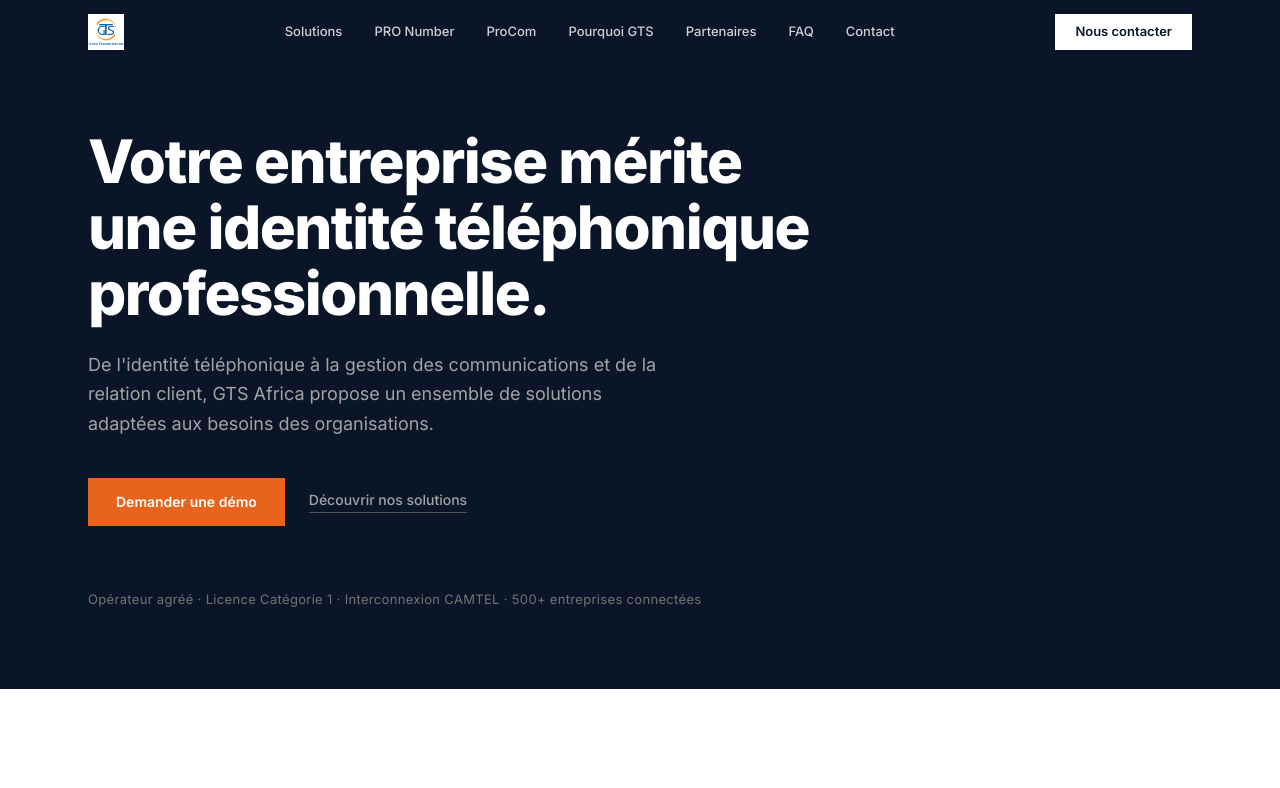
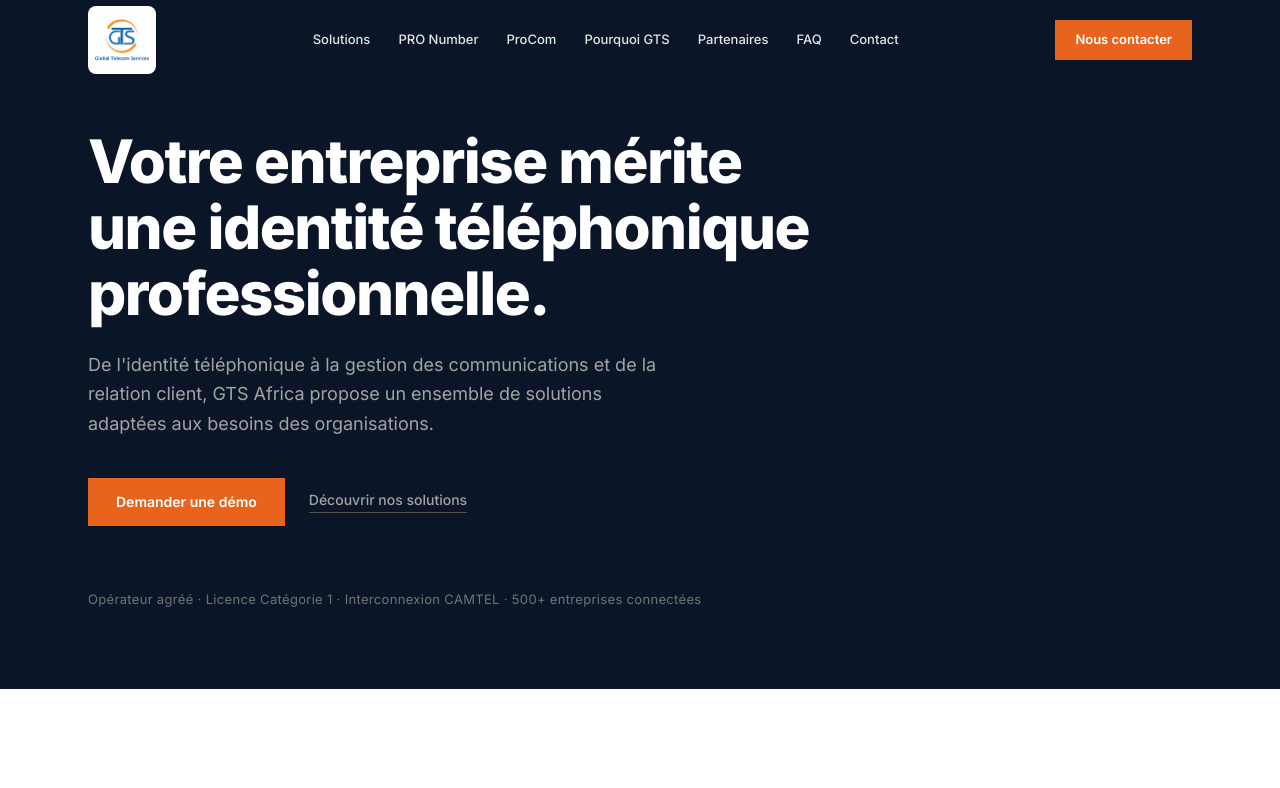
Before and after one commit to benmaster005-ctrl/gts-infotel, a React (Vite) app: page / in a window 1280 px wide. Shown: the top 788 px of the page. Built offline with nearby package versions, Linux system fonts and the light colour scheme.

Commit message:
update header

```diff
--- a/src/components/Footer.jsx
+++ b/src/components/Footer.jsx
@@ -1,31 +1,34 @@
 import { FOOTER } from '../data/telecomData';
 
 /**
- * Footer — Logo GTS officiel net, coordonnées réelles et navigation.
+ * Footer — Logo GTS officiel seul, grand et bien visible sans titre à côté.
  */
 export default function Footer({ onContact }) {
   return (
     <footer id="contact" className="bg-brand-navy text-white">
       <div className="max-w-6xl mx-auto px-6 py-16">
         <div className="grid grid-cols-1 md:grid-cols-3 gap-12">
-          {/* Identité de l'entreprise */}
+
+          {/* Identité de l'entreprise avec logo GTS seul, grand format */}
           <div className="md:col-span-2">
-            <div className="inline-flex bg-white px-3 py-1.5 rounded mb-4">
-              <img
-                src="/assets/gts-logo.png"
-                alt="GTS - Global Telecom Services"
-                className="h-8 w-auto object-contain"
-              />
+            <div className="mb-6">
+              <div className="bg-white p-3.5 rounded-2xl inline-flex items-center justify-center shadow-lg border border-neutral-100">
+                <img
+                  src="/assets/gts-logo.png"
+                  alt="GTS - Global Telecom Services"
+                  className="h-16 sm:h-20 w-auto object-contain"
+                />
+              </div>
             </div>
 
-            <p className="text-sm text-neutral-400 max-w-md leading-relaxed">
+            <p className="text-sm text-neutral-300 max-w-md leading-relaxed">
               {FOOTER.tagline}
             </p>
 
-            <div className="mt-8 space-y-2 text-sm text-neutral-400">
-              <p>{FOOTER.address}</p>
+            <div className="mt-8 space-y-2.5 text-sm text-neutral-300">
+              <p className="font-medium text-white">{FOOTER.address}</p>
               <p>
-                <a href={`tel:${FOOTER.phone.replace(/\s/g, '')}`} className="hover:text-white transition-colors">
+                <a href={`tel:${FOOTER.phone.replace(/\s/g, '')}`} className="hover:text-white transition-colors text-brand-orange font-semibold">
                   {FOOTER.phone}
                 </a>
               </p>
@@ -35,7 +38,7 @@
                 </a>
               </p>
               <p>
-                <a href={`https://${FOOTER.website}`} target="_blank" rel="noreferrer" className="hover:text-white transition-colors">
+                <a href={`https://${FOOTER.website}`} target="_blank" rel="noreferrer" className="hover:text-white transition-colors underline underline-offset-4 text-cyan-400">
                   {FOOTER.website}
                 </a>
               </p>
@@ -44,7 +47,7 @@
 
           {/* Liens de navigation */}
           <div>
-            <div className="text-xs font-semibold tracking-widest uppercase text-neutral-500 mb-4">
+            <div className="text-xs font-semibold tracking-widest uppercase text-neutral-400 mb-4">
               Navigation
             </div>
             <nav className="space-y-2.5">
@@ -53,29 +56,31 @@
                 ['ProCom', '#procom'],
                 ['Solutions', '#solutions'],
                 ['Pourquoi GTS', '#pourquoi'],
+                ['Partenaires', '#partenaires'],
                 ['FAQ', '#faq'],
               ].map(([label, href]) => (
                 <a
                   key={href}
                   href={href}
-                  className="block text-sm text-neutral-400 hover:text-white transition-colors"
+                  className="block text-sm text-neutral-300 hover:text-white transition-colors"
                 >
                   {label}
                 </a>
               ))}
               <button
                 onClick={onContact}
-                className="text-sm text-brand-orange hover:text-orange-300 transition-colors"
+                className="text-sm text-brand-orange hover:text-orange-300 transition-colors font-medium"
               >
                 Nous contacter
               </button>
             </nav>
           </div>
+
         </div>
       </div>
 
       <div className="border-t border-neutral-800">
-        <div className="max-w-6xl mx-auto px-6 py-5 flex flex-col sm:flex-row items-center justify-between gap-4 text-xs text-neutral-500">
+        <div className="max-w-6xl mx-auto px-6 py-5 flex flex-col sm:flex-row items-center justify-between gap-4 text-xs text-neutral-400">
           <span>© {new Date().getFullYear()} GTS-Infotel. Tous droits réservés.</span>
           <span>Yaoundé, Cameroun</span>
         </div>
--- a/src/components/Navbar.jsx
+++ b/src/components/Navbar.jsx
@@ -2,8 +2,7 @@
 import { NAV_LINKS } from '../data/telecomData';
 
 /**
- * Navigation — uses the real GTS logo.
- * Transparent over the hero, solid white on scroll with a single bottom border.
+ * Navigation — Logo GTS seul, grand et net sans bordure ni ombre.
  */
 export default function Navbar({ onContact }) {
   const [scrolled, setScrolled] = useState(false);
@@ -18,21 +17,23 @@
   return (
     <header
       className={`fixed top-0 left-0 right-0 z-50 transition-colors duration-300 ${
-        scrolled ? 'bg-white border-b border-neutral-200' : 'bg-transparent'
+        scrolled ? 'bg-white border-b border-neutral-200' : 'bg-brand-navy/60 backdrop-blur-sm'
       }`}
     >
-      <div className="max-w-6xl mx-auto px-6 h-16 flex items-center justify-between">
-        {/* Logo */}
-        <a href="#" className="flex items-center gap-2.5 select-none">
-          <img
-            src="/assets/gts-logo.png"
-            alt="GTS"
-            className="h-9 w-auto"
-          />
+      <div className="max-w-6xl mx-auto px-6 h-20 flex items-center justify-between">
+        {/* Logo GTS seul, sans bordure ni ombre */}
+        <a href="#" className="flex items-center select-none" aria-label="GTS Accueil">
+          <div className="bg-white p-1.5 rounded-lg flex items-center justify-center">
+            <img
+              src="/assets/gts-logo.png"
+              alt="GTS - Global Telecom Services"
+              className="h-12 sm:h-14 w-auto object-contain"
+            />
+          </div>
         </a>
 
-        {/* Desktop links */}
-        <nav className="hidden lg:flex items-center gap-8">
+        {/* Liens de navigation */}
+        <nav className="hidden lg:flex items-center gap-7">
           {NAV_LINKS.map((l) => (
             <a
               key={l.href}
@@ -40,7 +41,7 @@
               className={`text-[13px] font-medium transition-colors ${
                 scrolled
                   ? 'text-neutral-600 hover:text-brand-navy'
-                  : 'text-white/80 hover:text-white'
+                  : 'text-neutral-200 hover:text-white'
               }`}
             >
               {l.label}
@@ -51,16 +52,16 @@
         {/* CTA */}
         <button
           onClick={onContact}
-          className={`hidden md:block text-[13px] font-semibold px-5 py-2 transition-colors ${
+          className={`hidden md:block text-[13px] font-semibold px-5 py-2.5 transition-colors ${
             scrolled
               ? 'bg-brand-navy text-white hover:bg-brand-navy/90'
-              : 'bg-white text-brand-navy hover:bg-white/90'
+              : 'bg-brand-orange text-white hover:bg-brand-orange/90'
           }`}
         >
           Nous contacter
         </button>
 
-        {/* Mobile toggle */}
+        {/* Bouton Mobile */}
         <button
           onClick={() => setMenuOpen(!menuOpen)}
           className="lg:hidden p-2"
@@ -74,7 +75,7 @@
         </button>
       </div>
 
-      {/* Mobile menu */}
+      {/* Menu Mobile */}
       {menuOpen && (
         <div className="lg:hidden bg-white border-b border-neutral-200 px-6 py-6">
           {NAV_LINKS.map((l) => (
```
Also changed, not shown: public/assets/gts-logo.png.
